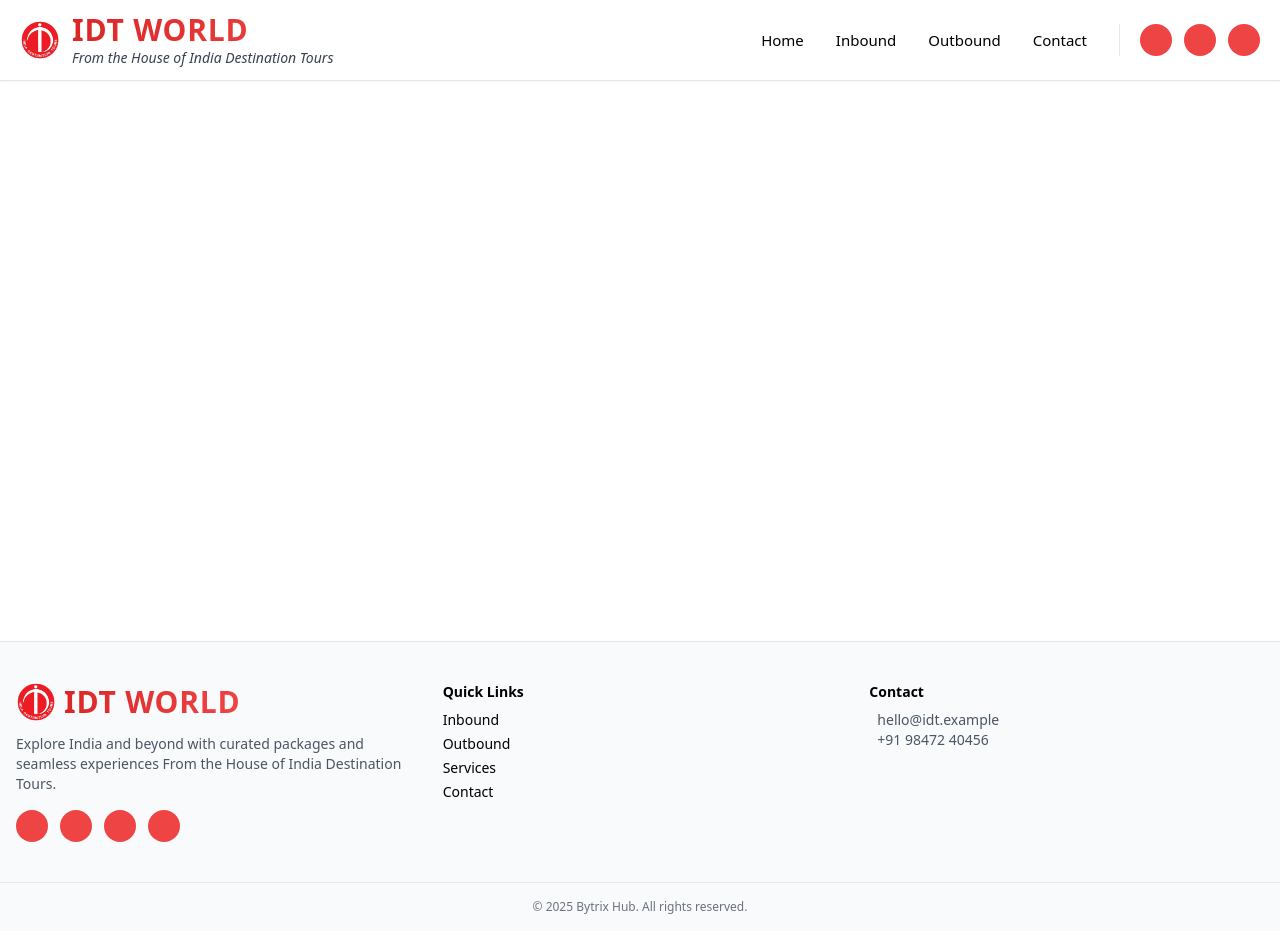
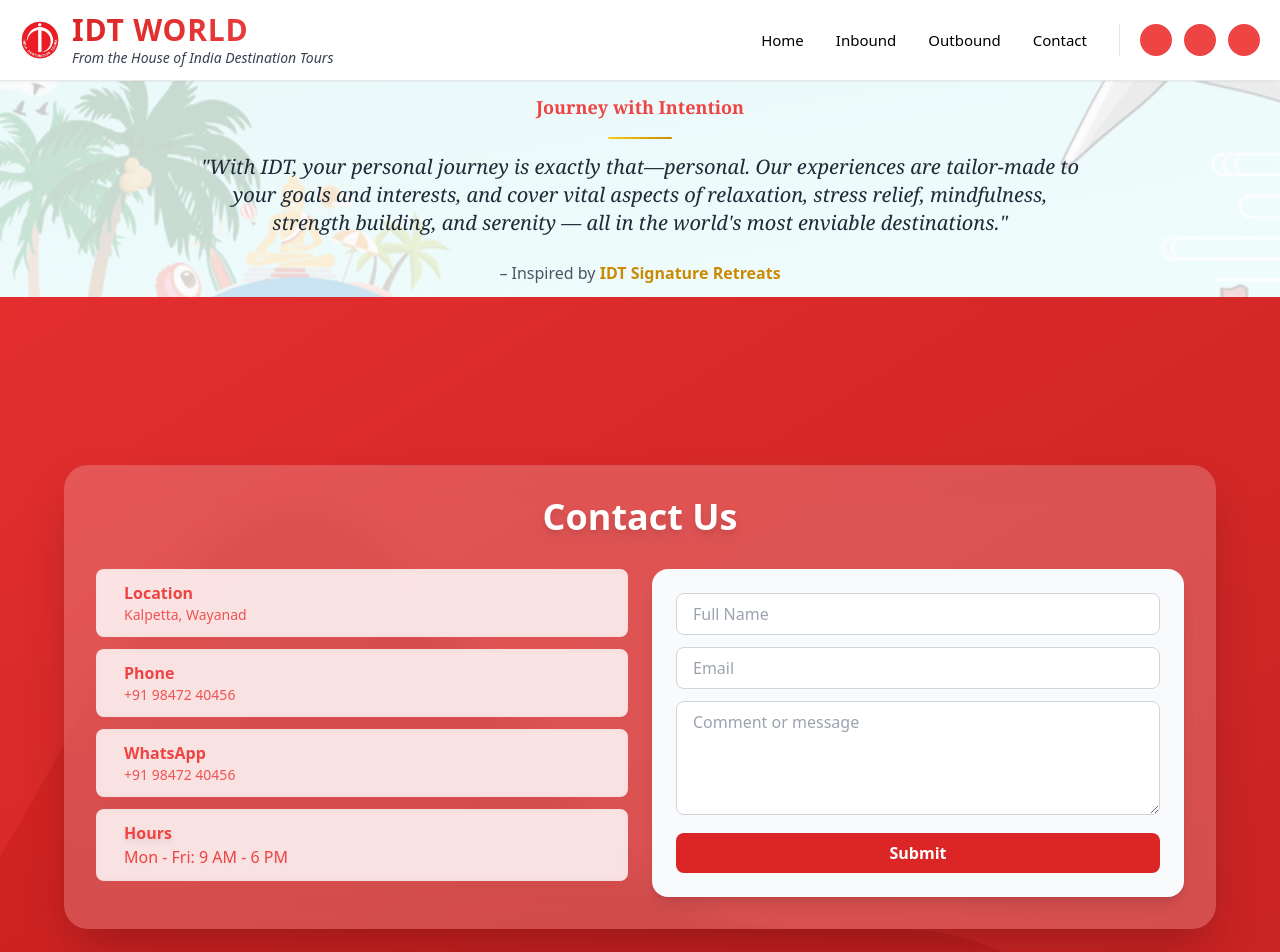
Before and after one commit to Ashik-ch/idt-world, an Angular app: page /contact in a window 1280 px wide. Before the commit this address led to /. Shown: the top 952 px of the page. Before the commit the page ends 931 px from the top, so only its background shows below. Built offline with nearby package versions, Linux system fonts and the light colour scheme.

Commit message:
feat: add contact page with quotes and styling

```diff
--- a/src/app/app.routes.ts
+++ b/src/app/app.routes.ts
@@ -10,5 +10,5 @@
     //     ]
     // },
     // { path: 'outbound', loadComponent: () => import('./components/outbound/outbound/outbound').then(m => m.Outbound), },
-    // { path: 'contact', loadComponent: () => import('./components/pages/contact/contact').then(m => m.Contact), },
+    { path: 'contact', loadComponent: () => import('./components/pages/contact/contact').then(m => m.Contact), },
 ];
--- a/src/app/components/home/home.html
+++ b/src/app/components/home/home.html
@@ -1,7 +1,6 @@
 <div class="bg-white flex items-center justify-center overflow-hidden">
-    <div class="absolute inset-0 w-full h-full bg-cover bg-center opacity-20"
-        style="background-image: url('assets/images/bg2.jpg'); "> </div>
-    <div class="container mx-auto flex flex-col lg:flex-row items-center  transition-all duration-700 ease-in-out">
+    <div class="absolute inset-0 w-full h-full bg-cover bg-center opacity-20  bg-[url('assets/images/bg2.jpg')]"> </div>
+    <div class=" container mx-auto flex flex-col lg:flex-row items-center transition-all duration-700 ease-in-out">
         <div
             class="flex-1 text-center lg:text-left transform transition-all duration-700 ease-in-out px-4 ms-2 md:ms-12 md:px-12 space-y-8">
             <p class="font-semibold text-lg lg:text-xl md:text-base text-red-500 tracking-wide">
--- /dev/null
+++ b/src/app/components/pages/contact/contact.html
@@ -0,0 +1,95 @@
+<app-quotes [quote]="quotes"></app-quotes>
+<section
+    class="min-h-screen flex items-center justify-center p-6 bg-gradient-to-br from-red-600 to-red-700 relative overflow-hidden">
+    <!-- Decorative Wave Overlay -->
+    <div class="absolute inset-0 opacity-20 mix-blend-overlay pointer-events-none">
+        <svg class="w-full h-full" xmlns="http://www.w3.org/2000/svg" viewBox="0 0 1440 320" preserveAspectRatio="none">
+            <path fill="#ffffff" fill-opacity="1"
+                d="M0,224L60,186.7C120,149,240,75,360,85.3C480,96,600,192,720,229.3C840,267,960,245,1080,256C1200,267,1320,309,1380,330.7L1440,352L1440,0L1380,0C1320,0,1200,0,1080,0C960,0,840,0,720,0C600,0,480,0,360,0C240,0,120,0,60,0L0,0Z">
+            </path>
+        </svg>
+    </div>
+
+    <div
+        class="relative max-w-6xl w-full bg-white/20 backdrop-blur-lg rounded-3xl shadow-2xl overflow-hidden p-8 space-y-8">
+        <div class="w-full text-center">
+            <h2 class="text-3xl md:text-4xl font-extrabold text-white drop-shadow-lg">
+                Contact Us
+            </h2>
+        </div>
+
+        <!-- Top: Info + Form -->
+        <div class="md:col-span-2 grid md:grid-cols-2 gap-6">
+            <!-- Left: Info -->
+            <div class="relative space-y-6  ">
+                <div class="space-y-3">
+                    <div
+                        class="flex items-center space-x-4 p-3 rounded-lg bg-white/80     backdrop-blur-sm hover:bg-white transition">
+                        <i class="pi pi-map-marker text-red-500 text-2xl"></i>
+                        <div>
+                            <h4 class="font-semibold text-red-500">Location</h4>
+                            <p class="text-red-500/90 text-sm">Kalpetta, Wayanad</p>
+                        </div>
+                    </div>
+
+                    <!-- 📞 Phone -->
+                    <div
+                        class="flex items-center space-x-4 p-3 rounded-lg bg-white/80     backdrop-blur-sm hover:bg-white transition">
+                        <i class="pi pi-phone text-red-500  text-2xl"></i>
+                        <div>
+                            <h4 class="font-semibold text-red-500">Phone</h4>
+                            <p class="text-red-500/90 text-sm">+91 98472 40456</p>
+                        </div>
+                    </div>
+                    <div
+                        class="flex items-center space-x-4 p-3 rounded-lg bg-white/80     backdrop-blur-sm hover:bg-white transition">
+                        <i class="pi pi-whatsapp text-red-500  text-2xl"></i>
+                        <div>
+                            <h4 class="font-semibold text-red-500">WhatsApp</h4>
+                            <p class="text-red-500/90 text-sm">
+                                <a href="https://wa.me/919847240456" target="_blank"
+                                    class="hover:text-green-400 transition">
+                                    +91 98472 40456
+                                </a>
+                            </p>
+                        </div>
+                    </div>
+                    <div
+                        class="flex items-center space-x-4 p-3 rounded-lg bg-white/80     backdrop-blur-sm hover:bg-white transition">
+                        <i class="pi pi-clock text-red-500 text-2xl"></i>
+                        <div>
+                            <h4 class="font-bold text-red-500 drop-shadow-md">Hours</h4>
+                            <p class="text-red-500 drop-shadow-sm">Mon - Fri: 9 AM - 6 PM</p>
+                        </div>
+                    </div>
+                </div>
+            </div>
+
+            <!-- Right: Contact Form -->
+            <div class="bg-gray-50 rounded-2xl p-6 shadow-lg flex flex-col space-y-4">
+                <form class="space-y-3">
+                    <input type="text" placeholder="Full Name"
+                        class="w-full border border-gray-300 rounded-lg px-4 py-2 focus:ring-2 focus:ring-red-500 focus:outline-none">
+                    <input type="email" placeholder="Email"
+                        class="w-full border border-gray-300 rounded-lg px-4 py-2 focus:ring-2 focus:ring-red-500 focus:outline-none">
+                    <textarea rows="4" placeholder="Comment or message"
+                        class="w-full border border-gray-300 rounded-lg px-4 py-2 focus:ring-2 focus:ring-red-500 focus:outline-none"></textarea>
+                    <button type="submit"
+                        class="w-full bg-red-600 text-white font-semibold py-2 rounded-lg hover:bg-red-700 transition">Submit</button>
+                </form>
+            </div>
+
+        </div>
+
+        <!-- Bottom: Map -->
+        <!-- <div class="md:col-span-2 relative h-72 md:h-96 rounded-2xl overflow-hidden shadow-lg p-4">
+            <iframe class="absolute inset-0 w-full h-full rounded-2xl"
+                src="https://www.google.com/maps/embed?pb=!1m18!1m12!1m3!1d3917.5101385625236!2d92.62358857489201!3d11.931272191686924!2m3!1f0!2f0!3f0!3m2!1i1024!2i768!4f13.1!3m3!1m2!1s0x3a008f78b3c2e0df%3A0x9fcd0d0f32a093d2!2sKalapet%2C%20Andaman%20and%20Nicobar%20Islands%2C%20India!5e0!3m2!1sen!2sin!4v1695675000000!5m2!1sen!2sin"
+                allowfullscreen="" loading="lazy" referrerpolicy="no-referrer-when-downgrade"></iframe>
+            <div
+                class="absolute inset-0 bg-gradient-to-t from-red-600/20 via-white/10 to-transparent pointer-events-none rounded-2xl">
+            </div>
+        </div> -->
+
+    </div>
+</section>
--- /dev/null
+++ b/src/app/components/pages/contact/contact.ts
@@ -0,0 +1,14 @@
+import { Component } from '@angular/core';
+import { QUOTES } from '../../../data/quotes.data';
+import { Quotes } from '../quotes/quotes';
+
+@Component({
+  selector: 'app-contact',
+  imports: [Quotes],
+  templateUrl: './contact.html',
+  styleUrl: './contact.scss'
+})
+export class Contact {
+  quotes = QUOTES[2];
+
+}
--- /dev/null
+++ b/src/app/components/pages/quotes/quotes.html
@@ -0,0 +1,21 @@
+<!-- quote-section.component.html -->
+<section class="relative bg-gradient-to-br from-gray-50 to-white p-3 md:px-12 overflow-hidden" data-aos="fade-up">
+    <div
+        class="absolute inset-0 opacity-20 bg-[url('assets/images/banner5.jpg')] bg-cover bg-center pointer-events-none">
+    </div>
+
+    <div class="max-w-4xl mx-auto relative z-10 text-center">
+        <div class="font-semibold text-red-500 text-lg font-serif">{{quote.title}}</div>
+        <div class="inline-block mb-2">
+            <span class="inline-block w-16 h-[2px] bg-gradient-to-r from-yellow-400 to-yellow-600 rounded-full"></span>
+        </div>
+
+        <h2 class="text-xl md:text-xl font-serif text-gray-800 mb-6 leading-relaxed italic">
+            "{{ quote.text }}"
+        </h2>
+
+        <p class="text-gray-600 font-light text-sm md:text-base">
+            – Inspired by <span class="font-semibold text-yellow-600"> {{quote.inspiredBy}}</span>
+        </p>
+    </div>
+</section>
--- /dev/null
+++ b/src/app/components/pages/quotes/quotes.ts
@@ -0,0 +1,12 @@
+import { Component, Input } from '@angular/core';
+
+@Component({
+  selector: 'app-quotes',
+  imports: [],
+  templateUrl: './quotes.html',
+  styleUrl: './quotes.scss'
+})
+export class Quotes {
+  @Input() quote: any
+
+}
--- /dev/null
+++ b/src/app/data/quotes.data.ts
@@ -0,0 +1,48 @@
+export interface Quote {
+    title: string;
+    text: string;
+    inspiredBy: string;
+}
+
+export const QUOTES: Quote[] = [
+    {
+        title: 'Passionate Curators of Luxury',
+        text: `IDT is the passionate curator of luxury. We expertly assess locations, history, nature, and culture, selecting nothing but the truly spectacular to bear our golden mark.`,
+        inspiredBy: 'IDT Luxury Experiences',
+    },
+    {
+        title: 'Bespoke Masterpiece Packages',
+        text: `IDT packages are a bespoke masterpiece. It is this unrelenting commitment to the highest possible standards that allows our guests to travel with certainty and peace of mind.`,
+        inspiredBy: 'IDT Premium Tours',
+    },
+    {
+        title: 'Journey with Intention',
+        text: `With IDT, your personal journey is exactly that—personal. Our experiences are tailor-made to your goals and interests, and cover vital aspects of relaxation, stress relief, mindfulness, strength building, and serenity — all in the world's most enviable destinations.`,
+        inspiredBy: 'IDT Signature Retreats',
+    },
+    {
+        title: 'Travel Beyond Ordinary',
+        text: `We know there’s a difference between traveling and experiencing the journey of a lifetime. Embark on the ultimate IDT adventure. With IDT, the only limit is your imagination.`,
+        inspiredBy: 'IDT Adventure Journeys',
+    },
+    {
+        title: 'Crafting Cherished Memories',
+        text: `We get to know each of our cherished guests, creating bespoke journeys that speak to their personal definitions of luxury. Time and again, we bring families together in pristine destinations that allow them to treasure — and amplify — life’s most meaningful moments.`,
+        inspiredBy: 'IDT Family Escapes',
+    },
+    {
+        title: 'Masters of Cultural Immersion',
+        text: `Behind our artfully designed tours are our experience curators. These ardent masters of culture and customs deeply ensconce themselves in every celebrated destination we call home.`,
+        inspiredBy: 'IDT Experience Curators',
+    },
+    {
+        title: 'Let the World Be Your Muse',
+        text: `At IDT, we ensconce ourselves in the rich culture of each celebrated destination we call home, becoming experts on the customs and curiosities that make these regions unique.`,
+        inspiredBy: 'IDT Global Heritage',
+    },
+    {
+        title: 'The Beating Heart of IDT',
+        text: `The beating heart of IDT, our dedicated Experience Tour Curators are intimately connected to our cherished guests and global locales. Bringing your experience to life and cultivating extraordinary moments, they evoke the spirit of what it means to Stay IDT.`,
+        inspiredBy: 'IDT Tour Curators',
+    },
+];
```
Also changed, not shown: src/app/components/pages/contact/contact.scss (added), src/app/components/pages/quotes/quotes.scss (added).
